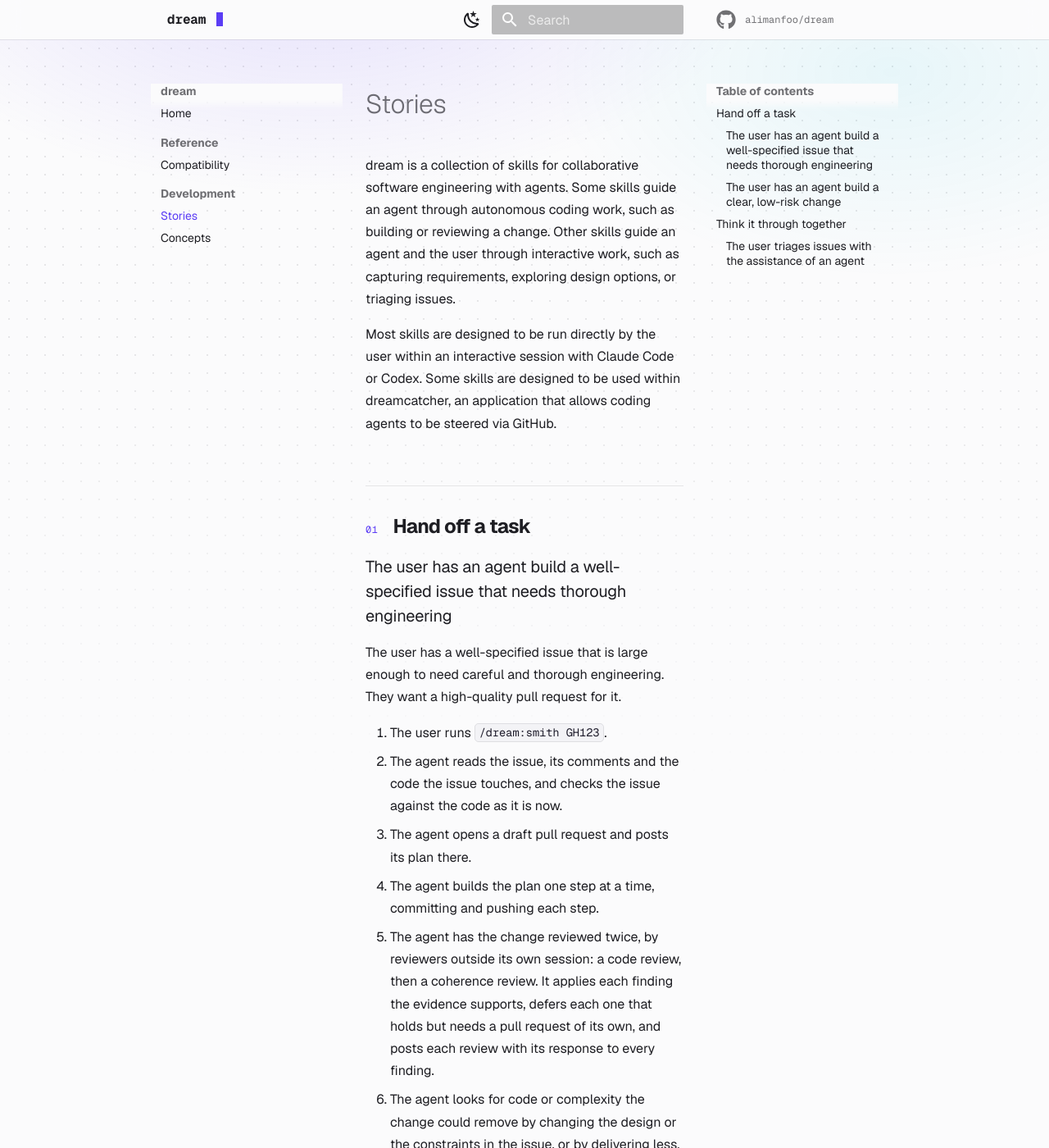
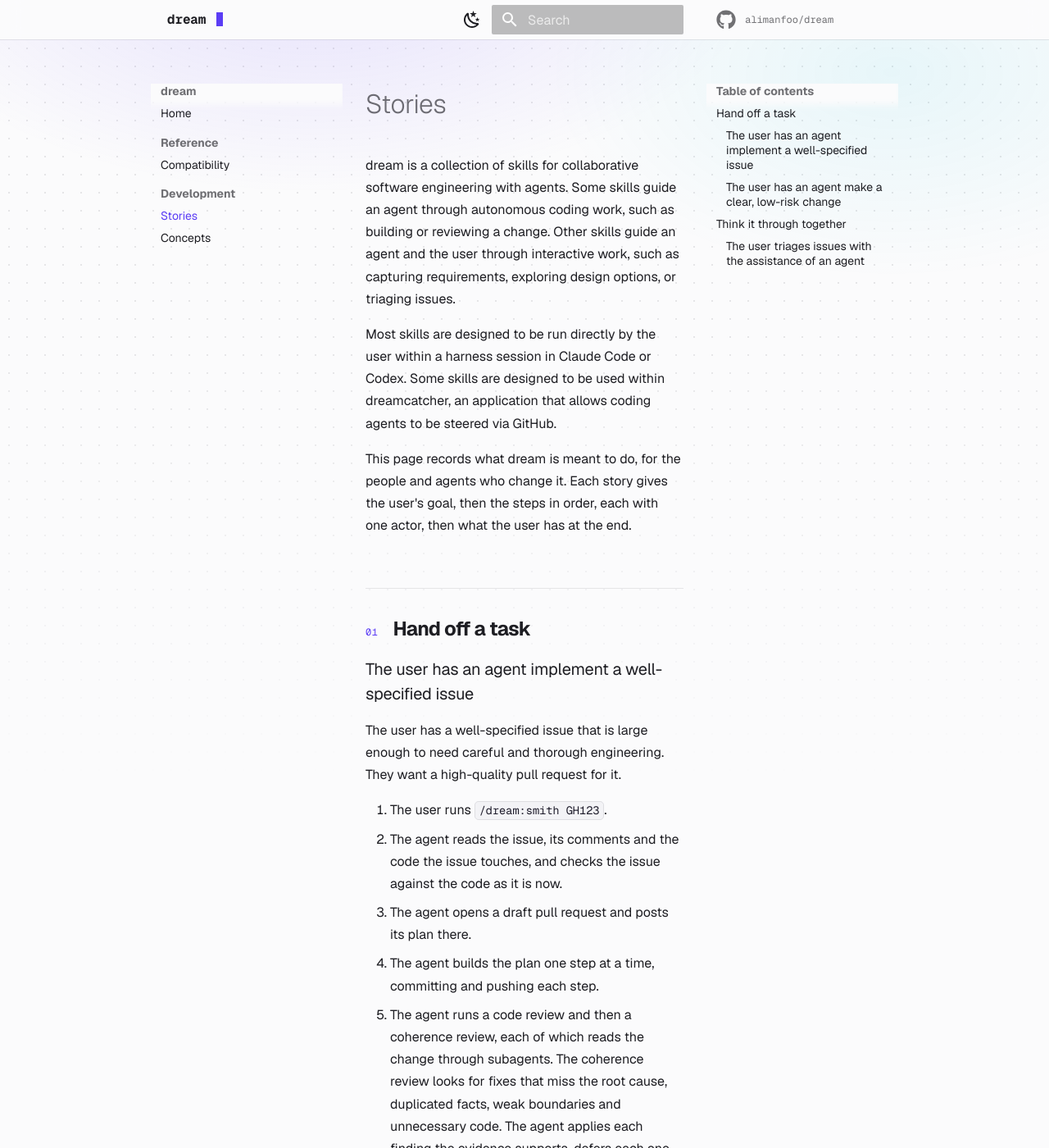
Before and after one commit to alimanfoo/dream, an MkDocs documentation site: the page built from docs/stories.md, in a window 1280 px wide and 1400 px high. Shown: the whole window at 82% size. Built offline with MkDocs 1.6.1 and Material for MkDocs 9.7.7, drawn with Linux system fonts in a browser that asks for light colours; comment, search, counter and statistics services are not loaded; some of the changed text lies outside the part shown.

Commit message:
Hold the stories to the concepts page's terms and state the page's purpose
Co-Authored-By: Claude Opus 5.5 <noreply@anthropic.com>
Claude-Session: https://claude.ai/code/session_01SAXrSe6qiSN2QFtc3aSc9T

```diff
--- a/docs/stories.md
+++ b/docs/stories.md
@@ -6,13 +6,17 @@ building or reviewing a change. Other skills guide an agent and the user through
 interactive work, such as capturing requirements, exploring design options, or
 triaging issues.
 
-Most skills are designed to be run directly by the user within an interactive
-session with Claude Code or Codex. Some skills are designed to be used within
+Most skills are designed to be run directly by the user within a harness session
+in Claude Code or Codex. Some skills are designed to be used within
 dreamcatcher, an application that allows coding agents to be steered via GitHub.
+
+This page records what dream is meant to do, for the people and agents who
+change it. Each story gives the user's goal, then the steps in order, each with
+one actor, then what the user has at the end.
 
 ## Hand off a task
 
-### The user has an agent build a well-specified issue that needs thorough engineering
+### The user has an agent implement a well-specified issue
 
 The user has a well-specified issue that is large enough to need careful and
 thorough engineering. They want a high-quality pull request for it.
@@ -23,10 +27,12 @@ thorough engineering. They want a high-quality pull request for it.
 3. The agent opens a draft pull request and posts its plan there.
 4. The agent builds the plan one step at a time, committing and pushing each
    step.
-5. The agent has the change reviewed twice, by reviewers outside its own
-   session: a code review, then a coherence review. It applies each finding the
-   evidence supports, defers each one that holds but needs a pull request of its
-   own, and posts each review with its response to every finding.
+5. The agent runs a code review and then a coherence review, each of which reads
+   the change through subagents. The coherence review looks for fixes that miss
+   the root cause, duplicated facts, weak boundaries and unnecessary code. The
+   agent applies each finding the evidence supports, defers each one that holds
+   but needs a pull request of its own, and posts each review with its response
+   to every finding.
 6. The agent looks for code or complexity the change could remove by changing
    the design or the constraints in the issue, or by delivering less. It posts
    each opportunity with what it would give up, for the user to accept or
@@ -43,7 +49,7 @@ thorough engineering. They want a high-quality pull request for it.
 The user has a reviewed pull request that does what the issue asked, and an
 issue for each thing it left out of scope.
 
-### The user has an agent build a clear, low-risk change
+### The user has an agent make a clear, low-risk change
 
 The user has an issue for a change that is clear and low-risk enough that a plan
 and a second review would add nothing. They want a pull request for it quickly.
@@ -52,7 +58,7 @@ and a second review would add nothing. They want a pull request for it quickly.
 2. The agent reads the issue, its comments and the code the issue touches.
 3. The agent opens a draft pull request.
 4. The agent makes the change in small steps, committing and pushing each one.
-5. The agent runs a code review in its own session, and applies each finding the
+5. The agent runs a code review without subagents, and applies each finding the
    evidence supports.
 6. The agent writes a short description and marks the pull request ready for
    review.
@@ -78,7 +84,8 @@ that an agent can later implement the issue without asking for more.
 2. The agent reads the repository's documentation to find guidance on
    engineering decisions and on what the product is meant to do for this
    project, such as its `AGENTS.md`, decision principles, stories and concepts.
-   It also loads the coherent coding guide.
+   It also loads the coherent coding guide, which sets the standard for the code
+   an agent designs and writes.
 3. For one issue, the agent reads the issue and its comments, checks its claims
    against the code as it is now, and searches earlier issues and pull requests
    on the same subject.
```
